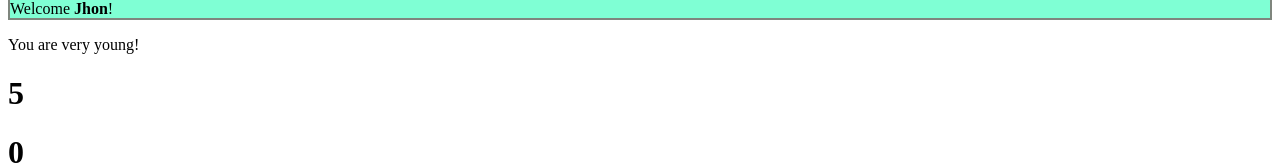
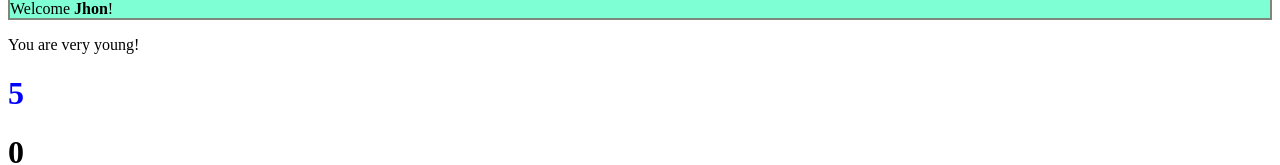
Before and after one commit to camilla-devasini/react-exercises, a React (Create React App) app: page / in a window 1280 px wide. Shown: the part 116-281 px from the top of the page. Built offline with nearby package versions, Linux system fonts and the light colour scheme.

Commit message:
add ex. styling-02

```diff
--- a/src/components/Counter.js
+++ b/src/components/Counter.js
@@ -47,7 +47,7 @@ class Counter extends React.Component {
 
         return (
         <div>
-          <CounterDisplay counterValue={this.state.count} />
+          <CounterDisplay counterValue={this.state.count} style={{color: "blue"}} />
         </div>
         )
     }
--- a/src/components/CounterDisplay.js
+++ b/src/components/CounterDisplay.js
@@ -2,7 +2,7 @@ import React from 'react';
 
 class CounterDisplay extends React.Component {
     render() {
-        return <h1>{this.props.counterValue}</h1>
+        return <h1 style={{color: "blue"}}>{this.props.counterValue}</h1>
     }
 
 }
```
